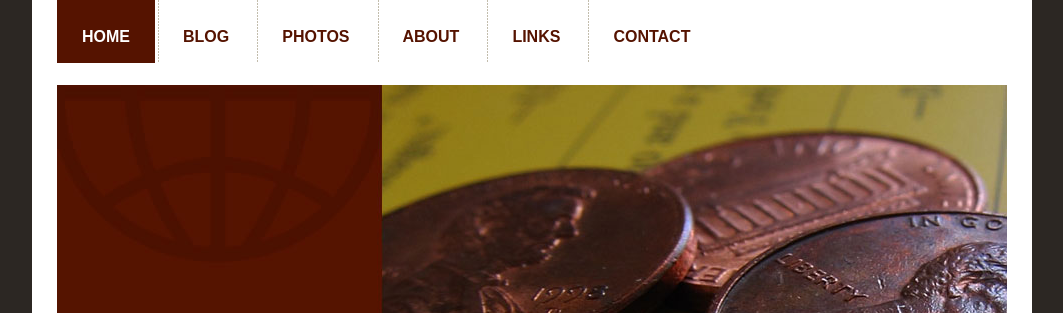
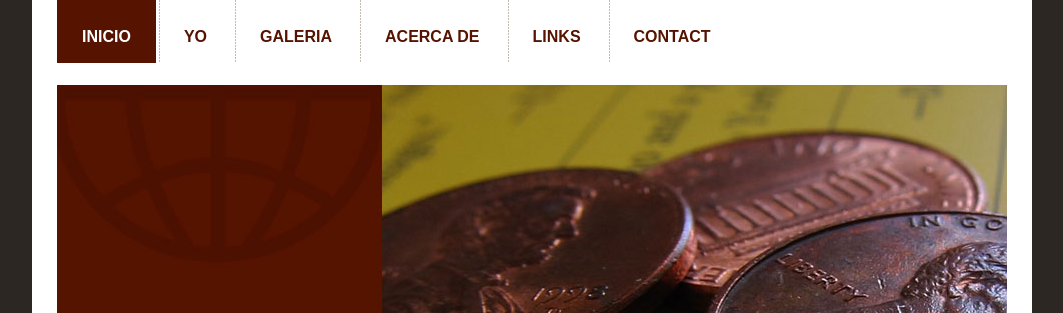
Before and after one commit to bettygabriel/SalondeBelleza, a plain HTML site: page index.html in a window 1280 px wide. Shown: the top 313 px of the page, without its empty margins (108-1171 px from the left). Drawn offline with Linux system fonts and the light colour scheme.

Commit message:
actualizando

```diff
--- a/index.html
+++ b/index.html
@@ -13,7 +13,7 @@ Released   : 20110810
 <html xmlns="http://www.w3.org/1999/xhtml">
 <head>
 <meta http-equiv="content-type" content="text/html; charset=utf-8" />
-<title>Liberty by Free CSS Templates</title>
+<title>Betty Gabriel</title>
 <meta name="keywords" content="" />
 <meta name="description" content="" />
 <link href="style.css" rel="stylesheet" type="text/css" media="screen" />
@@ -23,10 +23,10 @@ Released   : 20110810
 	<div id="header">
 		<div id="menu">
 			<ul>
-				<li class="current_page_item first"><span><a href="#">Home</a></span></li>
-				<li><a href="#">Blog</a></li>
-				<li><a href="#">Photos</a></li>
-				<li><a href="#">About</a></li>
+				<li class="current_page_item first"><span><a href="#">Inicio</a></span></li>
+				<li><a href="#">Yo</a></li>
+				<li><a href="#">Galeria</a></li>
+				<li><a href="#">Acerca de</a></li>
 				<li><a href="#">Links</a></li>
 				<li><a href="#">Contact</a></li>
 			</ul>
```
